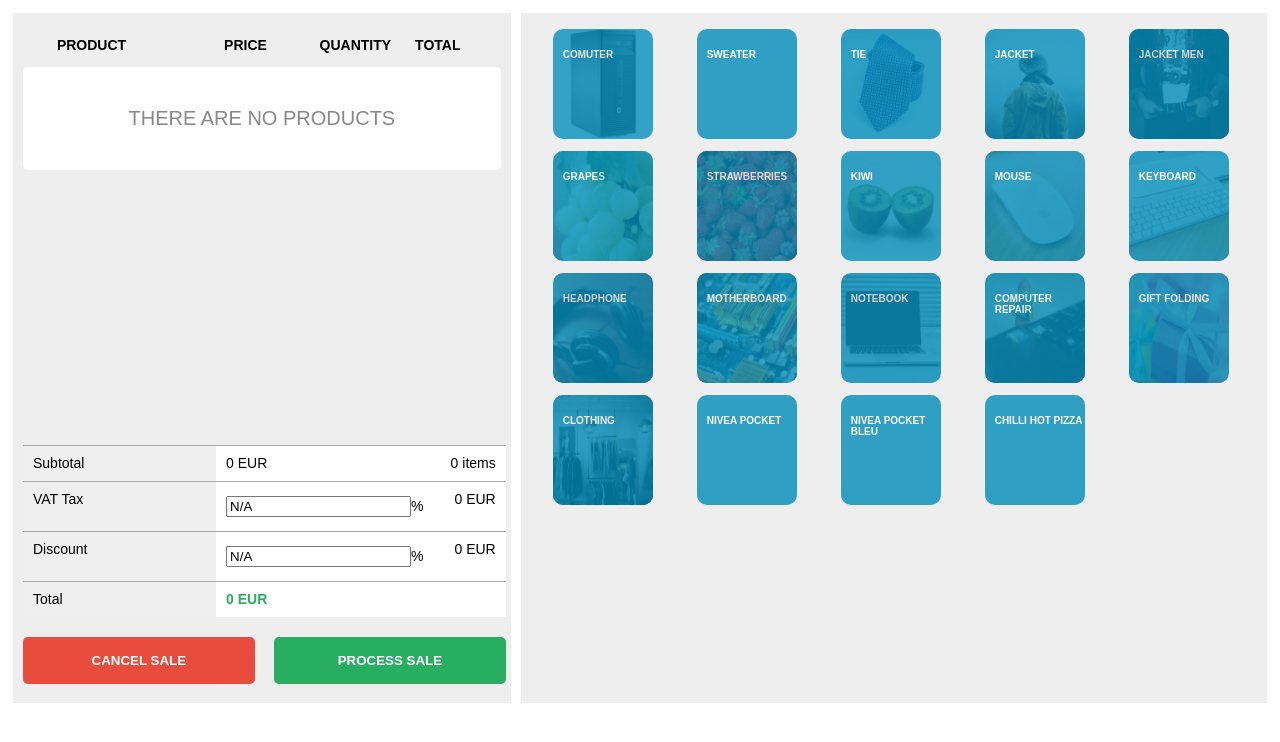
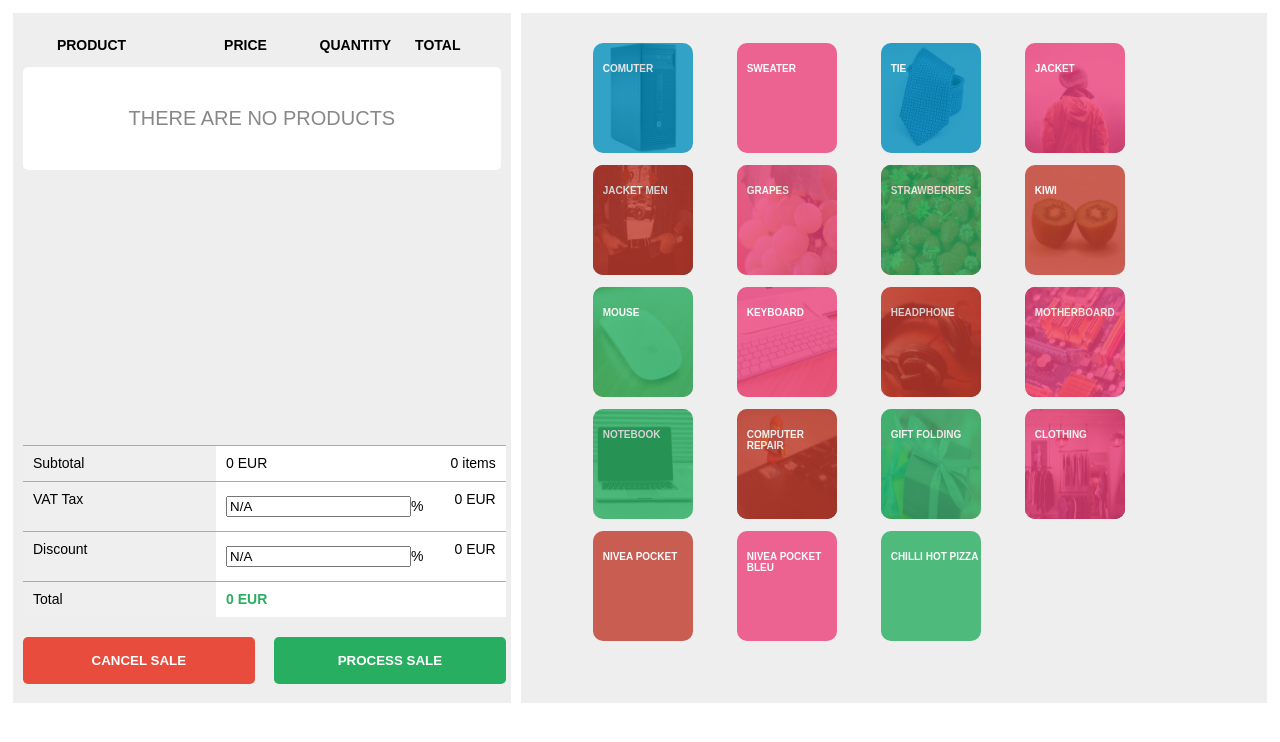
Before and after one commit to CoderBit/point-of-sales, an Angular app: page / in a window 1280 px wide. Shown: the top 742 px of the page. Built offline with nearby package versions, Linux system fonts and the light colour scheme.

Commit message:
added multi color overlay

```diff
--- a/src/app/product-list/product-list.component.html
+++ b/src/app/product-list/product-list.component.html
@@ -1,11 +1,16 @@
-
-<div class="box" *ngFor="let product of products" (click)="addToCart(product)">
-  <img *ngIf="product.image !== undefined" src="../../assets/images/{{product.image}}" alt="{{product.name}}" />
-  <div class="overlay">
-    <p class="text">{{product.name}}</p>
-    <div class="details">
-      <p class="price">{{product.price}} EUR</p>
-      <p class="description">{{product.description}}</p>
+<ul>
+  <li class="box" *ngFor="let product of products" (click)="addToCart(product)">
+    <img
+      *ngIf="product.image !== undefined"
+      src="../../assets/images/{{ product.image }}"
+      alt="{{ product.name }}"
+    />
+    <div class="overlay">
+      <p class="text">{{ product.name }}</p>
+      <div class="details">
+        <p class="price">{{ product.price }} EUR</p>
+        <p class="description">{{ product.description }}</p>
+      </div>
     </div>
-  </div>
-</div>
+  </li>
+</ul>
--- a/src/app/product-list/product-list.component.scss
+++ b/src/app/product-list/product-list.component.scss
@@ -69,3 +69,15 @@ $main-bg-color: #ffffff;
   top: 61px;
   width: 100%;
 }
+
+ul li:nth-child(2n) .overlay {
+  background: #EC407A;
+}
+
+ul li:nth-child(2n + 5) .overlay {
+  background: #27ae60;
+}
+
+ul li:nth-child(3n + 5) .overlay {
+  background: #c0392b;
+}
--- a/src/styles.scss
+++ b/src/styles.scss
@@ -11,3 +11,7 @@ body {
 button {
   outline: none;
 }
+
+ul li {
+  list-style: none;
+}
```
